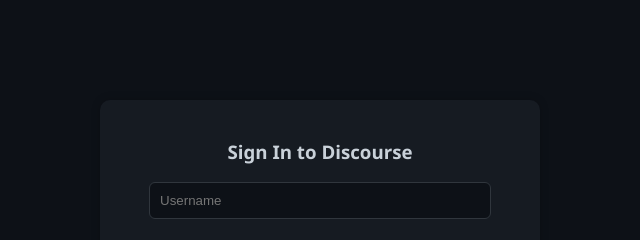
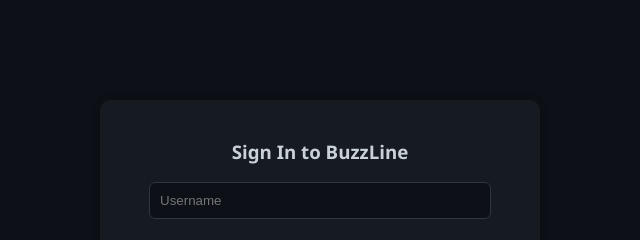
Before and after one commit to Ayaan-Creator-Web/BuzzLine, a website: page login.html in a window 1280 px wide. Shown: the top 240 px of the page, 320-960 px from the left. Drawn offline with Linux system fonts and the light colour scheme.

Commit message:
Update login.html

```diff
--- a/login.html
+++ b/login.html
@@ -2,10 +2,10 @@
 <html>
     <body class="theme-midnight">
         <script src="https://smtpjs.com/v3/smtp.js"></script>
-        <title>Discourse Login</title>
+        <title>BuzzLine Login</title>
         <link rel="stylesheet" href="login.css"></style>
         <div class="all">
-                <h3>Sign In to Discourse</h3>
+                <h3>Sign In to BuzzLine</h3>
             <input class="inputs" onkeydown="//onkeydown" id="username" placeholder="Username">
             <br>
             <br>
```
